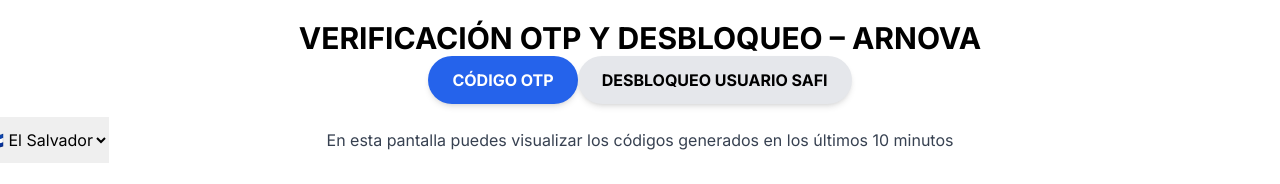
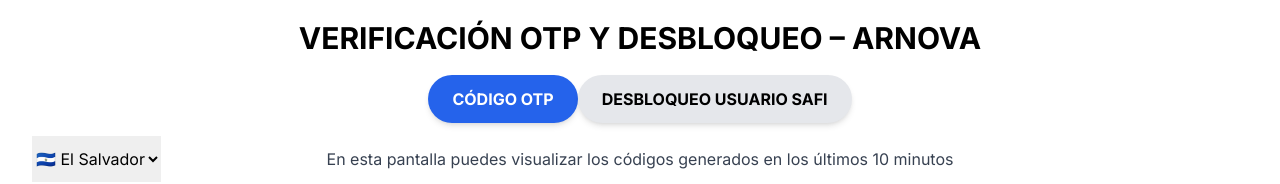
Before and after one commit to cuentasti-novahold/otp-solution, a Next.js app: page /arnova in a window 1280 px wide. Shown: the top 184 px of the page. Built offline with nearby package versions, Linux system fonts and the light colour scheme; no server answers; the database is empty.

Commit message:
cambios en estilos

```diff
--- a/components/Home.tsx
+++ b/components/Home.tsx
@@ -98,7 +98,7 @@
                     </h1>
 
                     {/* CONTROLES */}
-                    <div className="flex items-center justify-center gap-4 flex-wrap">
+                    <div className="flex items-center justify-center gap-4 flex-wrap mt-6 align-buttons">
 
                         {/* BOTONES */}
                         <div className="flex justify-center gap-3">
--- a/src/app/globals.css
+++ b/src/app/globals.css
@@ -208,5 +208,9 @@
 
 .absolute-select {
     position: absolute;
-    left: -20px;
+    left: 32px;
 }
+
+.align-buttons {
+    margin-top: 19px;
+}
```
